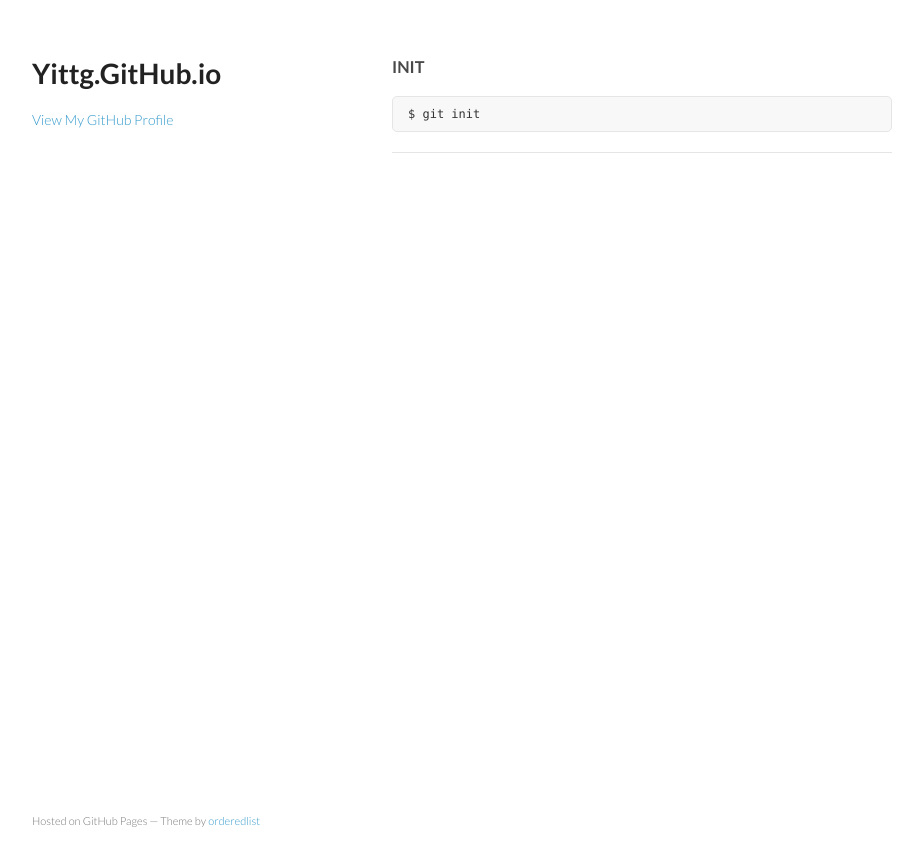
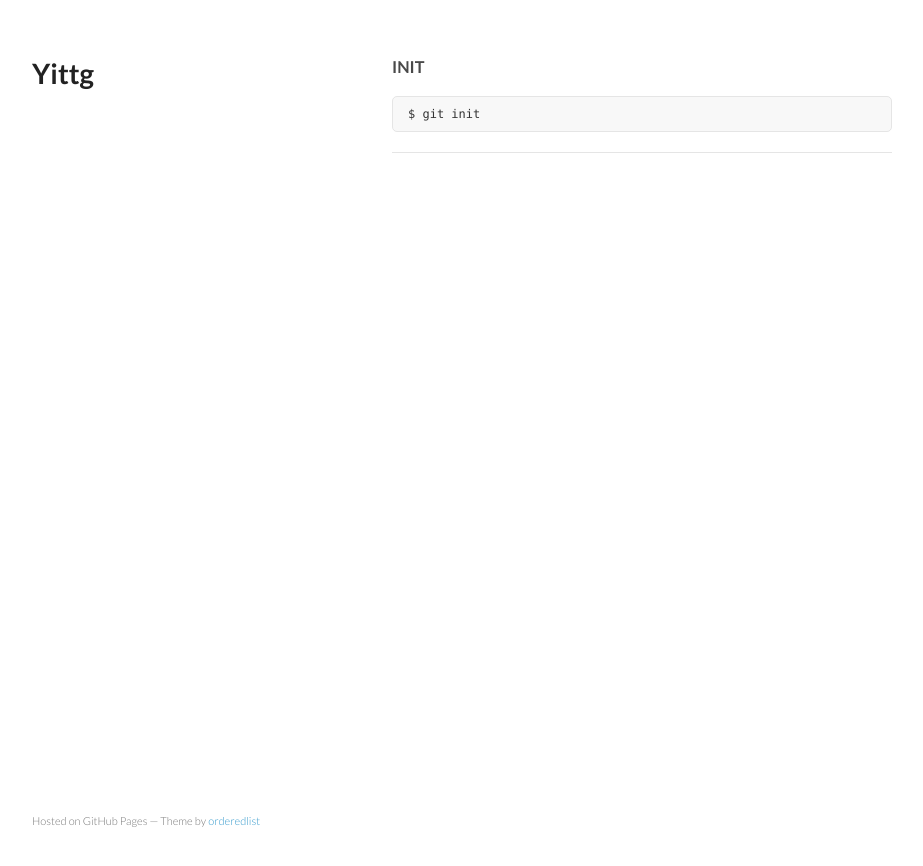
Before and after one commit to yittg/yittg.github.io, a Jekyll site: the page built from index.html, in a window 1280 px wide. Shown: the top 866 px of the page, without its empty margins (178-1101 px from the left). Built offline with Jekyll 4.4.1, drawn with Linux system fonts in a browser that asks for light colours.

Commit message:
Simplify default layout

```diff
--- a/_layouts/default.html
+++ b/_layouts/default.html
@@ -3,7 +3,11 @@
   <head>
     <meta charset="utf-8">
     <meta http-equiv="X-UA-Compatible" content="chrome=1">
-    <title>Yittg.GitHub.io by yittg</title>
+    {% if page.title %}
+    <title>{{ page.title }} | YITTG</title>
+    {% else %}
+    <title>YITTG</title>
+    {% endif %}
 
     <link rel="stylesheet" href="/assets/stylesheets/styles.css">
     <link rel="stylesheet" href="/assets/stylesheets/pygment_trac.css">
@@ -15,12 +19,7 @@
   <body>
     <div class="wrapper">
       <header>
-        <h1>Yittg.GitHub.io</h1>
-        <p></p>
-
-
-        <p class="view"><a href="https://github.com/yittg">View My GitHub Profile</a></p>
-
+        <h1>Yittg</h1>
       </header>
       <section>
           {{ content }}
@@ -30,6 +29,5 @@
       </footer>
     </div>
     <script src="/assets/javascripts/scale.fix.js"></script>
-
   </body>
 </html>
```
